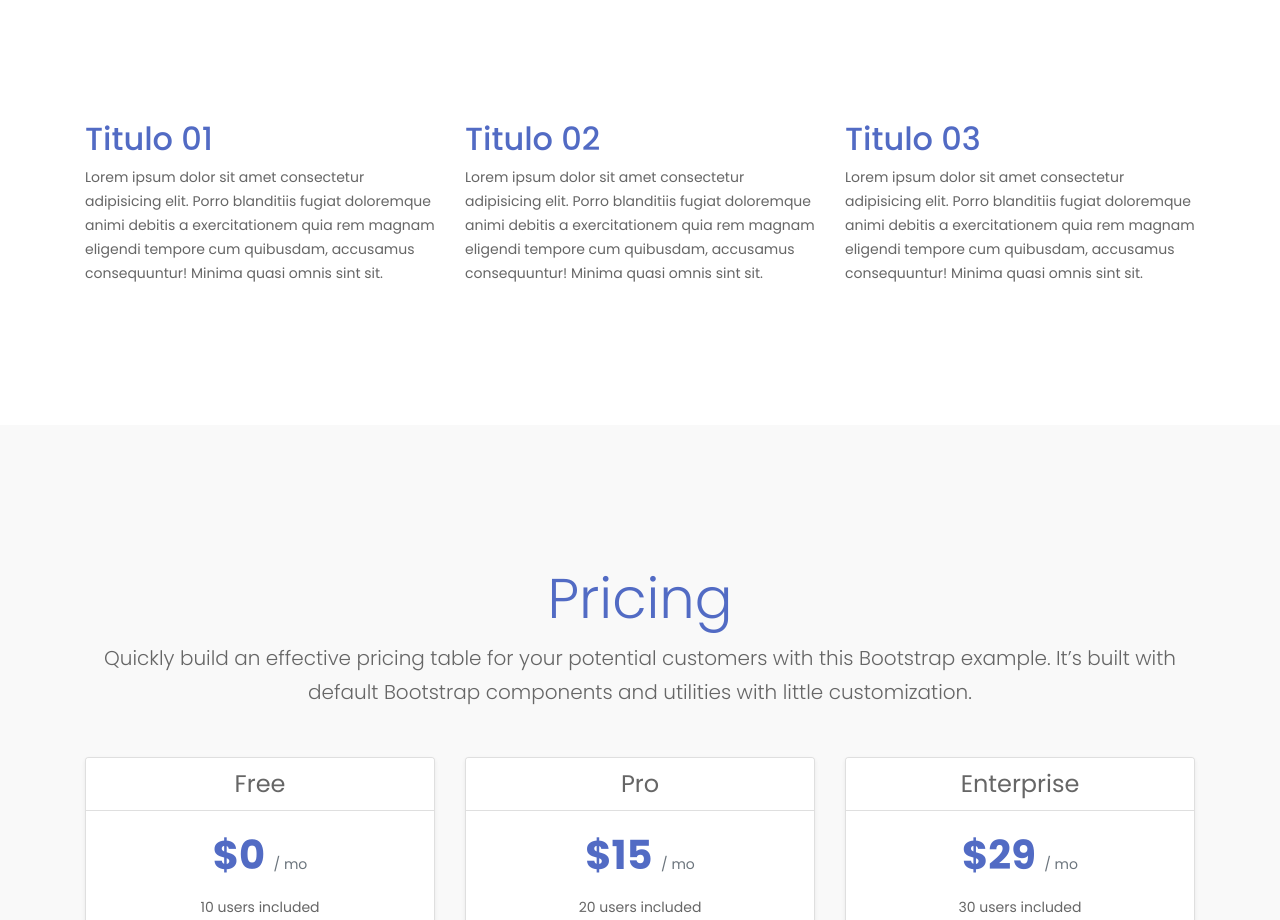
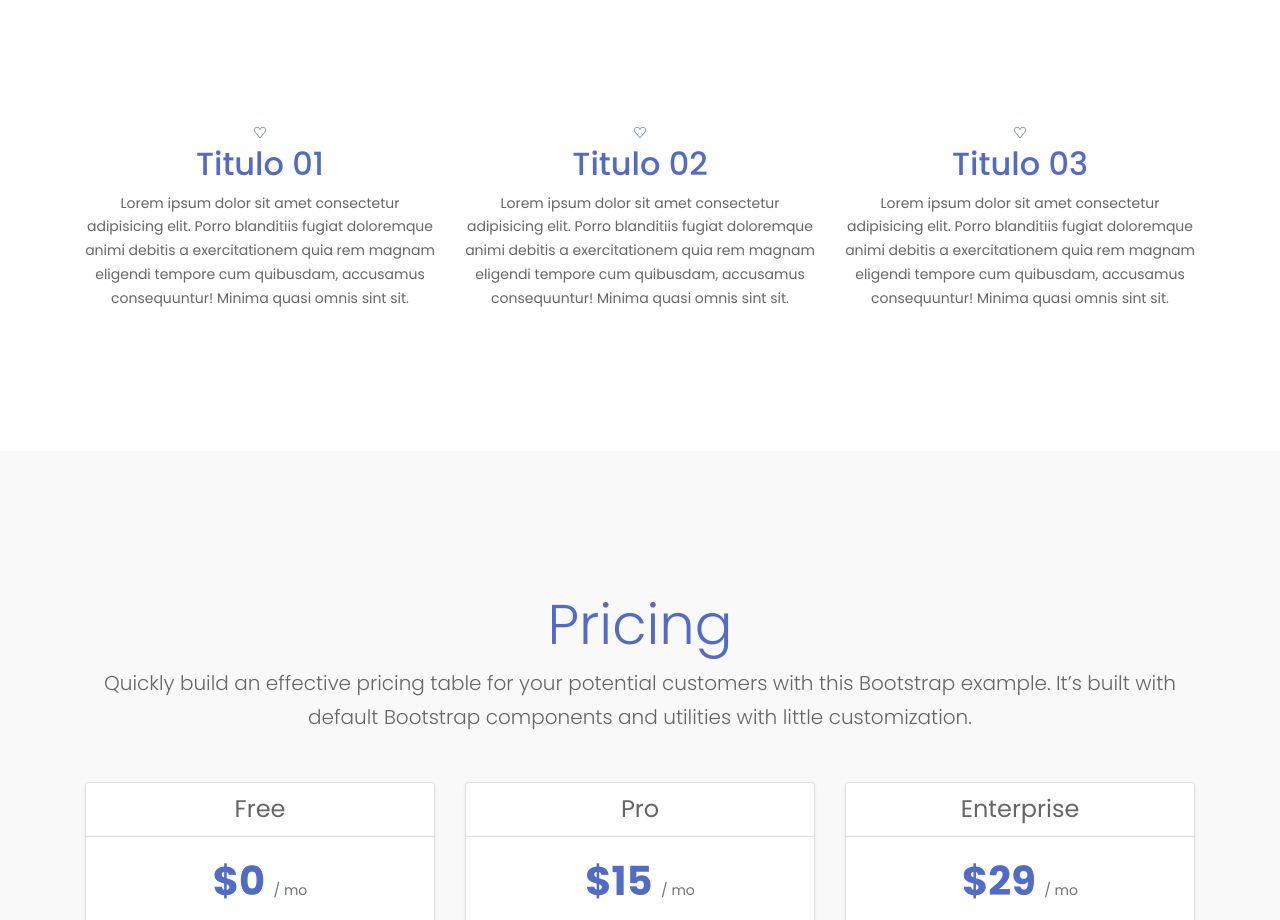
Before and after one commit to uft-qlq-menor/curso_git, a plain HTML site: page index.html in a window 1280 px wide. Shown: the part 820-1740 px from the top of the page. Drawn offline with Linux system fonts and the light colour scheme.

Commit message:
Nuevos cambios en nueva rama

```diff
--- a/index.html
+++ b/index.html
@@ -131,16 +131,19 @@
     </div>
     <section class="section-padding">
         <div class="container">
-            <div class="row">
+            <div class="row text-center">
                 <div class="col-lg-4">
+                    <i class="flaticon-heart color-theme"></i>
                     <h2 class="color-theme">Titulo  01</h2>
                     <p>Lorem ipsum dolor sit amet consectetur adipisicing elit. Porro blanditiis fugiat doloremque animi debitis a exercitationem quia rem magnam eligendi tempore cum quibusdam, accusamus consequuntur! Minima quasi omnis sint sit.</p>
                 </div>
                 <div class="col-lg-4">
+                    <i class="flaticon-heart color-theme"></i>
                     <h2 class="color-theme">Titulo  02</h2>
                     <p>Lorem ipsum dolor sit amet consectetur adipisicing elit. Porro blanditiis fugiat doloremque animi debitis a exercitationem quia rem magnam eligendi tempore cum quibusdam, accusamus consequuntur! Minima quasi omnis sint sit.</p>
                 </div>
                 <div class="col-lg-4">
+                    <i class="flaticon-heart color-theme"></i>
                     <h2 class="color-theme">Titulo  03</h2>
                     <p>Lorem ipsum dolor sit amet consectetur adipisicing elit. Porro blanditiis fugiat doloremque animi debitis a exercitationem quia rem magnam eligendi tempore cum quibusdam, accusamus consequuntur! Minima quasi omnis sint sit.</p>
                 </div>
```
